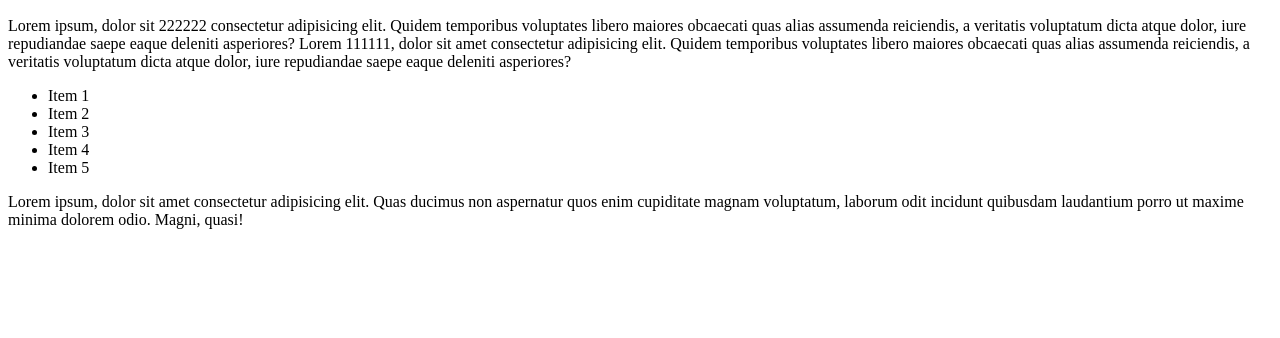
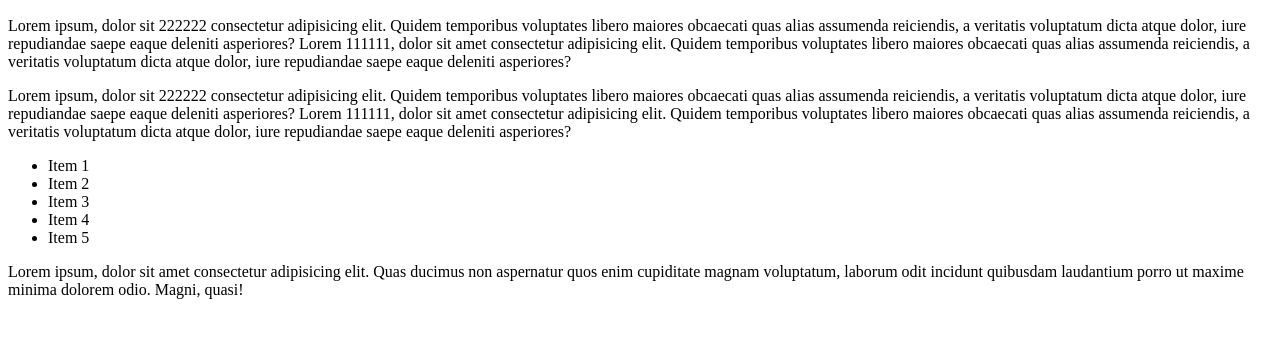
Before and after one commit to vickiereynoso/git_pnt2, a plain HTML site: page index.html in a window 1280 px wide. Shown: the part 110-448 px from the top of the page. Drawn offline with Linux system fonts and the light colour scheme.

Commit message:
2da version del proyecto

```diff
--- a/index.html
+++ b/index.html
@@ -16,6 +16,12 @@
         Lorem ipsum, dolor sit 222222 consectetur adipisicing elit. Quidem temporibus voluptates libero maiores obcaecati quas alias assumenda reiciendis, a veritatis voluptatum dicta atque dolor, iure repudiandae saepe eaque deleniti asperiores?
         Lorem 111111, dolor sit amet consectetur adipisicing elit. Quidem temporibus voluptates libero maiores obcaecati quas alias assumenda reiciendis, a veritatis voluptatum dicta atque dolor, iure repudiandae saepe eaque deleniti asperiores?
     </p>
+
+    <p>
+        Lorem ipsum, dolor sit 222222 consectetur adipisicing elit. Quidem temporibus voluptates libero maiores obcaecati quas alias assumenda reiciendis, a veritatis voluptatum dicta atque dolor, iure repudiandae saepe eaque deleniti asperiores?
+        Lorem 111111, dolor sit amet consectetur adipisicing elit. Quidem temporibus voluptates libero maiores obcaecati quas alias assumenda reiciendis, a veritatis voluptatum dicta atque dolor, iure repudiandae saepe eaque deleniti asperiores?
+    </p>
+
     <ul>
         <li>Item 1</li>
         <li>Item 2</li>
```
